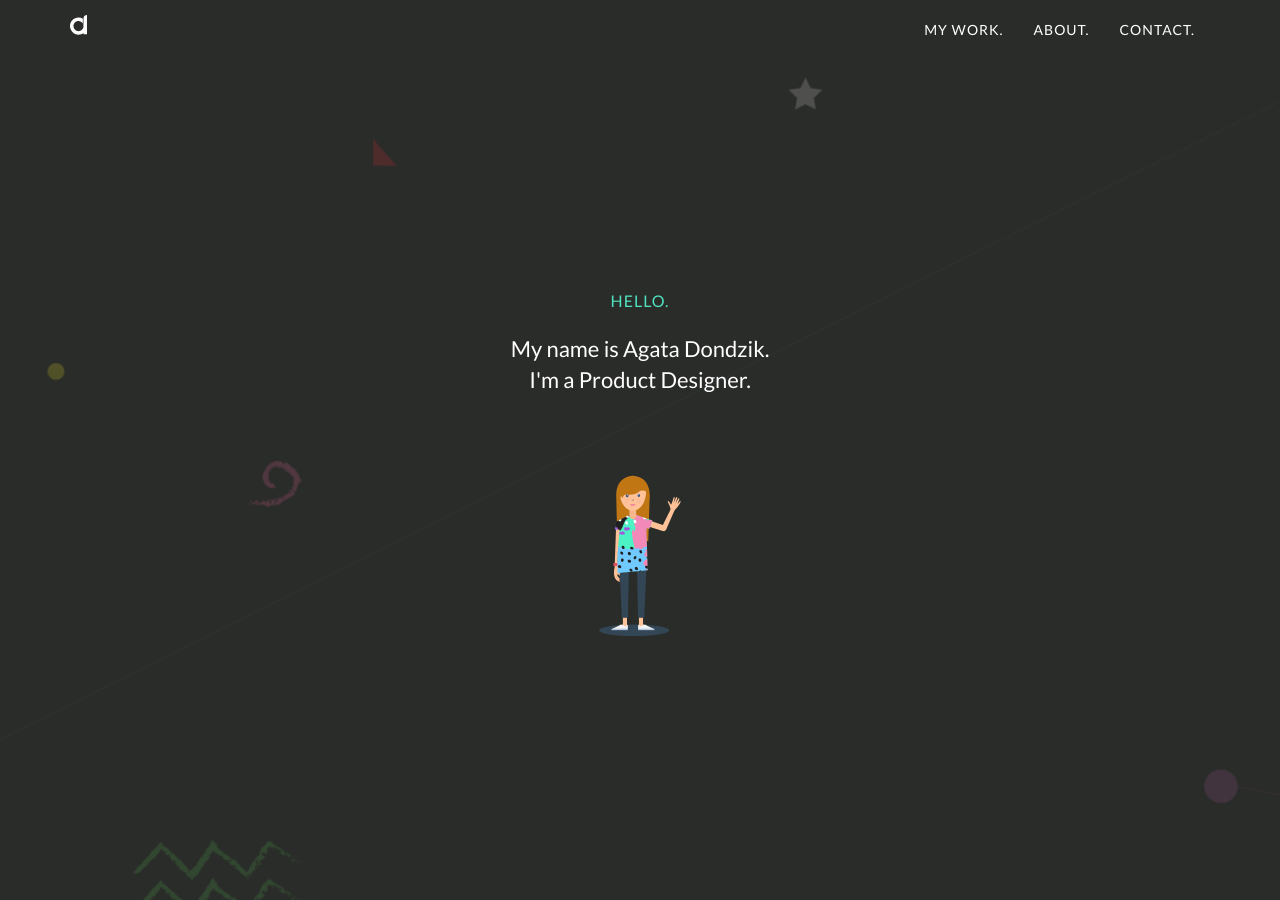
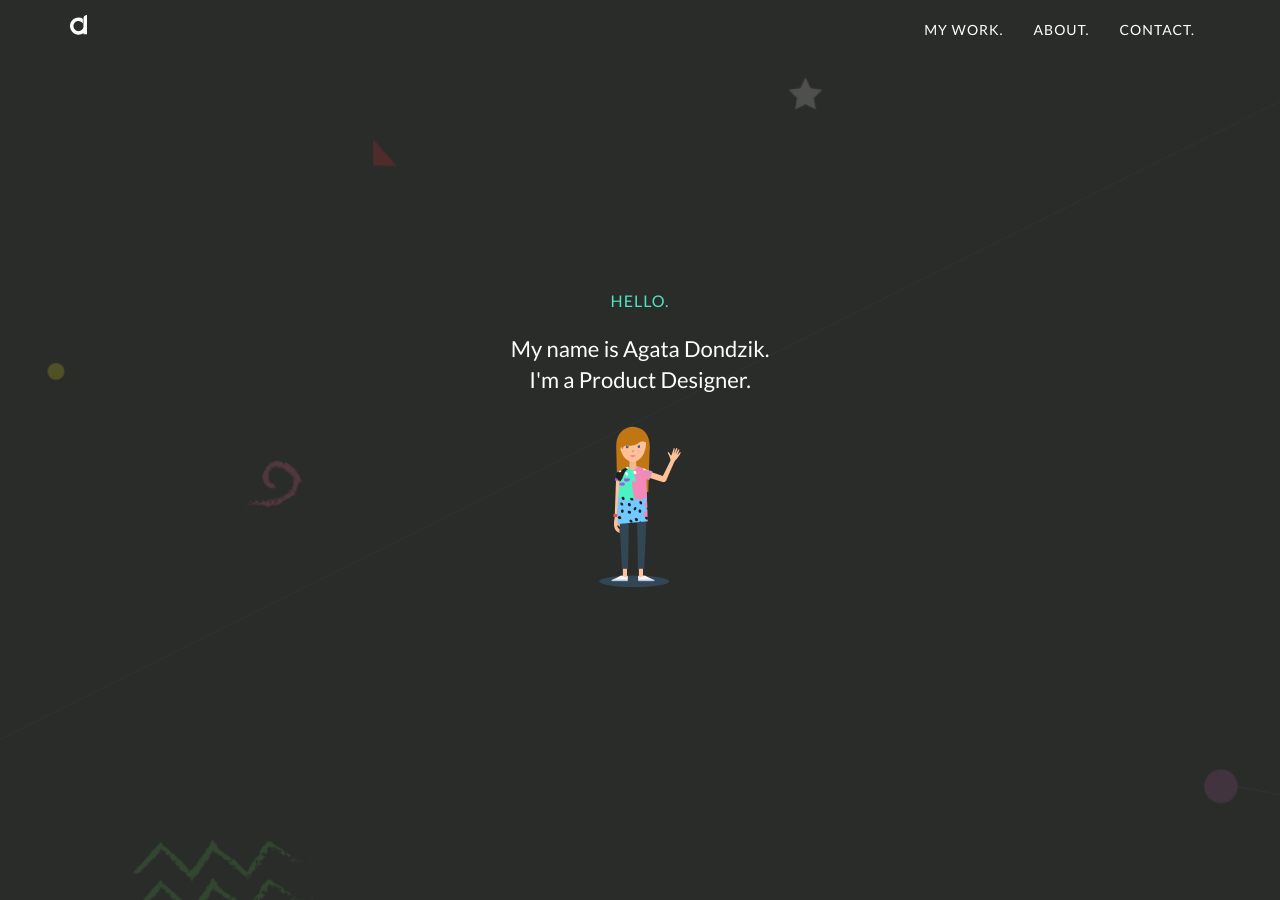
Before and after one commit to agatadondzik/agatadondzik.github.io, a Jekyll site: the page built from index.html, in a window 1280 px wide and 900 px high. Built offline with Jekyll 4.4.1, drawn with Linux system fonts in a browser that asks for light colours; nearby versions of some CDN libraries.

Commit message:
Weird Fix

```diff
--- a/css/style.scss
+++ b/css/style.scss
@@ -194,7 +194,7 @@ header .name {
 }
 
 .welcome img {
-    margin-top: 7%;
+    margin-top: 30px;
 }
 
 /////////////////////////////////// Common /////////////////////////////////////
```
